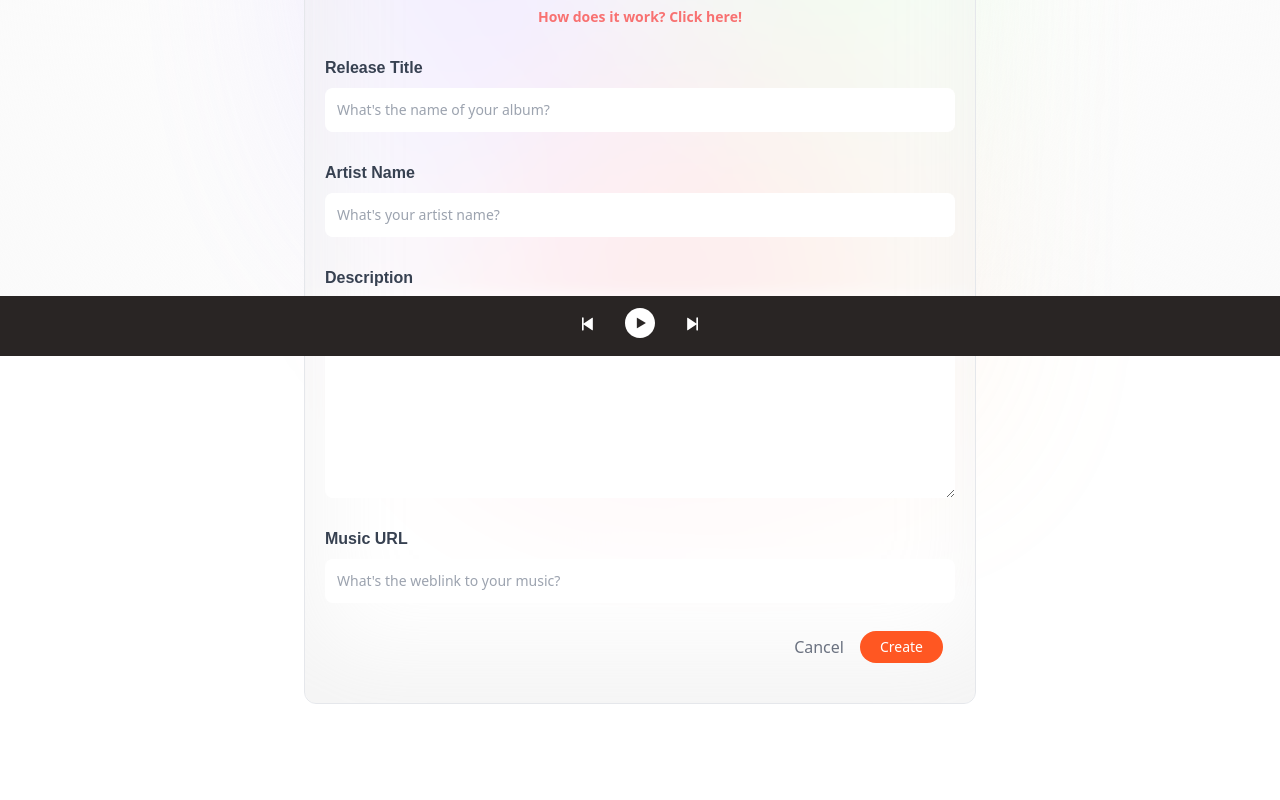
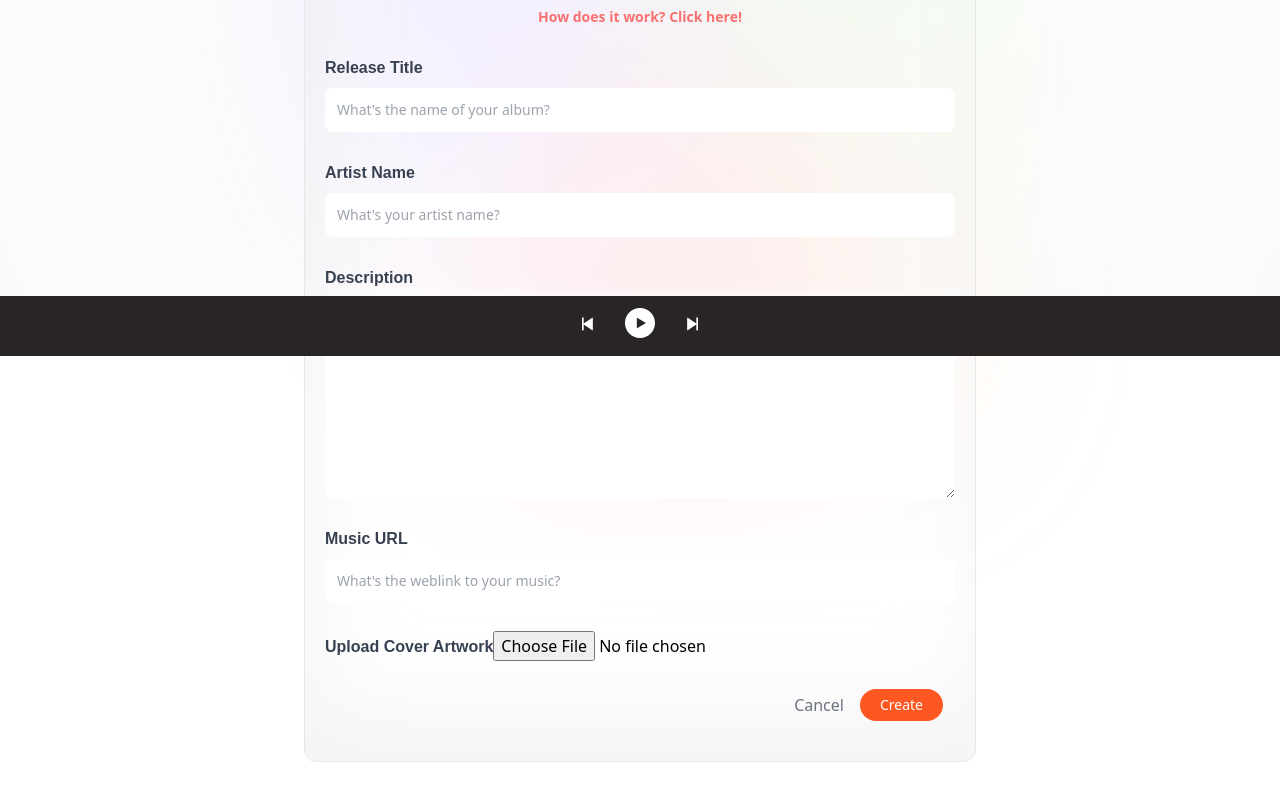
Before and after one commit to akhoshrozeh/soundscrub-ak, a Next.js app: page /create-submission in a window 1280 px wide. Shown: the part 444-1244 px from the top of the page. Before the commit the page ends 1188 px from the top, so only its background shows below. Built offline with nearby package versions, Linux system fonts and the light colour scheme; no server answers.

Commit message:
broken uploading, first pass at trying to add business logic for uploading to frontend

```diff
--- a/app/api/submission/s3-upload/route.js
+++ b/app/api/submission/new/s3-upload/route.js
@@ -31,7 +31,11 @@ async function uploadFileToS3(file, fileName, fileType="image/png") {
 
 export const POST = async (request) => {
 
+    console.log("s3 upload post data")
+    console.log(request.formData())
+
     try {
+        console.log("Beginning asset upload")
         const formData = await request.formData();
         const image = formData.get("image");
         if (!image){
--- a/app/create-submission/page.jsx
+++ b/app/create-submission/page.jsx
@@ -11,14 +11,20 @@ const CreateSubmission = () => {
 
     const { data: session } = useSession();
     const [submitting, setSubmitting] = useState(false);
+    const [image, setImage] = useState(null);
 
     const [releaseSubmission, setReleaseSubmission] = useState({
         title: '',
         artist: '',
         link: '',
-        description: ''
+        description: '',
+        imgUrl: ''
 
     });
+
+    const handleImgFileChange = (e) => {
+        setImage(e.target.files[0]);
+    }
 
     const createSubmission = async(e) => {
         e.preventDefault();
@@ -27,6 +33,19 @@ const CreateSubmission = () => {
         try {
             console.log("Attempting to create submission");
 
+            // Storage Logic
+            const formData = new FormData();
+            formData.append("img", image)
+
+            const uploadResponse = await fetch('/api/submission/new/s3-upload', {
+                method: "POST",
+                body: formData
+            })
+
+            const uploadData = await uploadResponse.json();
+
+            console.log(uploadData)
+            // Database Logic
             const response = await fetch('/api/submission/new', {
                 method: 'POST',
                 body: JSON.stringify({
@@ -63,6 +82,7 @@ const CreateSubmission = () => {
                 setReleaseSubmission={setReleaseSubmission}
                 submitting={submitting}
                 handleSubmit={createSubmission}
+                handleImgFileChange={handleImgFileChange}
             />
         </section>
     )
--- a/components/Form.jsx
+++ b/components/Form.jsx
@@ -1,7 +1,7 @@
 import Link from 'next/link';
 import FormInput from './FormInput';
 import { INPUT_TYPES } from "@constants/enums";
-const Form = ( { type, releaseSubmission, setReleaseSubmission, submitting, handleSubmit }) => {
+const Form = ( { type, releaseSubmission, setReleaseSubmission, submitting, handleSubmit, handleImgFileChange }) => {
   return (
     <section className="w-full max-w-full flex-start flex-col">
         <form
@@ -47,6 +47,14 @@ const Form = ( { type, releaseSubmission, setReleaseSubmission, submitting, hand
             placeholder="What's the weblink to your music?"
         />
 
+        {/* Storage upload inputs */}
+        <label>
+            <span className="font-satoshi font-semibold text-base text-gray-700">
+                Upload Cover Artwork
+            </span>
+            <input type="file" accept="image/" onChange={handleImgFileChange}/>
+        </label>
+
         {/* Form submit/cancel mechanism */}
         <div className="flex-end mx-3 mb-5 gap-4">
             <Link href="/" className='text-gray-500'>
--- a/components/FormInput.jsx
+++ b/components/FormInput.jsx
@@ -1,6 +1,4 @@
 const FormInput = ({ label, value, onChange, placeholder, inputType="form_input" }) => {
-    console.log(label)
-    console.log(inputType)
     return (
         <>
         {inputType == "form_textarea" ? (
```
